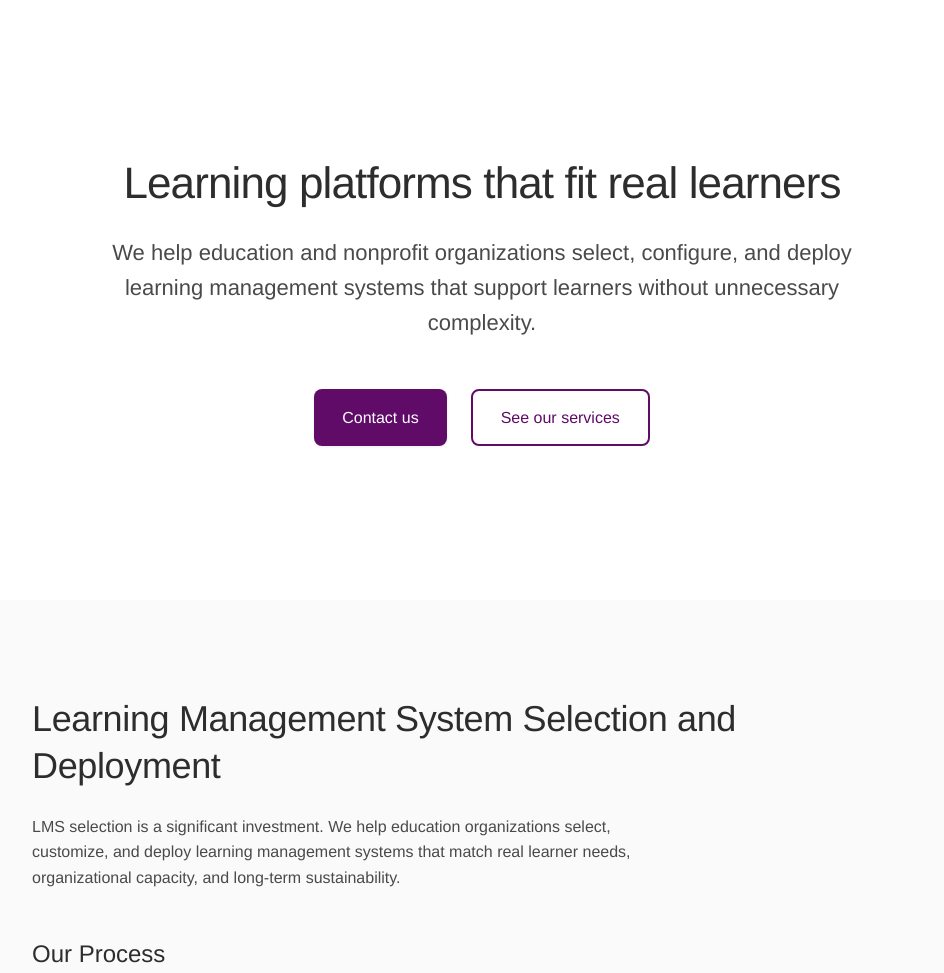
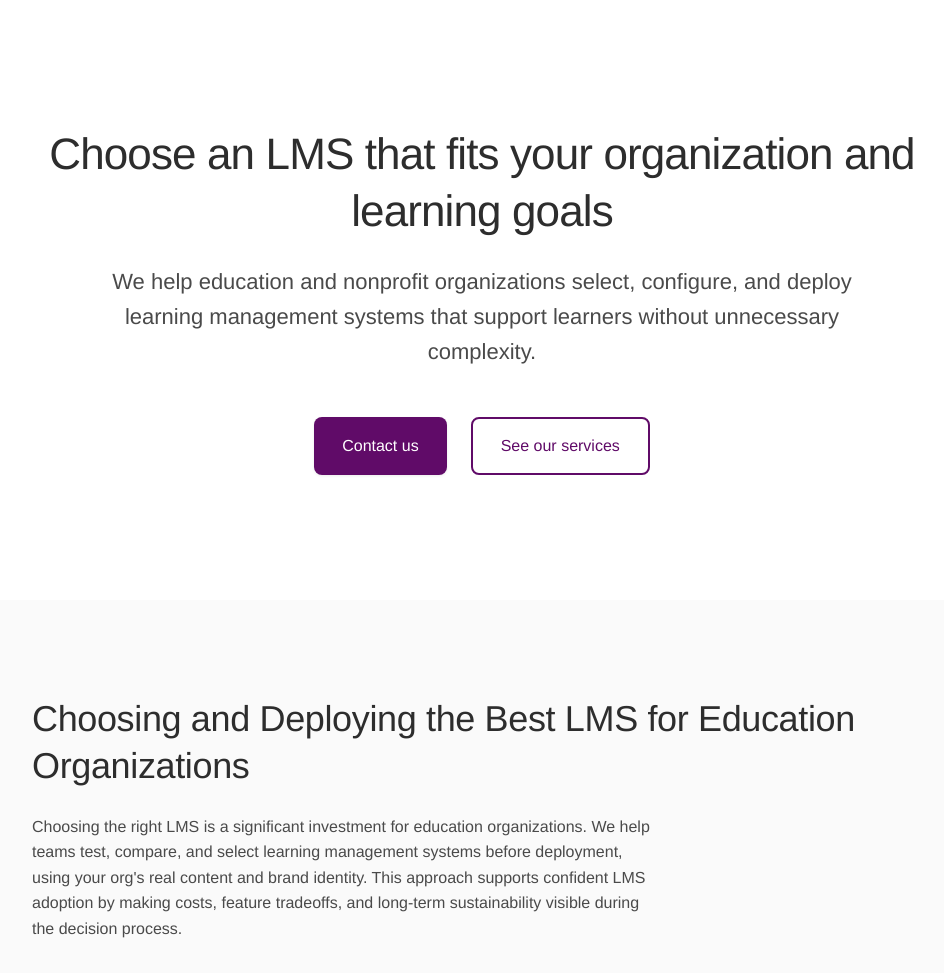
Before and after one commit to IntegralEd/integralplatforms, a website: page src/index.html in a window 1280 px wide. Shown: the part 80-1053 px from the top of the page, without its empty margins (158-1102 px from the left). Drawn offline with Linux system fonts and the light colour scheme.

Commit message:
Update homepage headers and content for clarity

```diff
--- a/src/index.html
+++ b/src/index.html
@@ -82,7 +82,7 @@
   <section class="hero" id="home">
     <div class="container">
       <div class="hero-content">
-        <h1>Learning platforms that fit real learners</h1>
+        <h1>Choose an LMS that fits your organization and learning goals</h1>
         <p class="hero-subtitle">
           We help education and nonprofit organizations select, configure, and deploy learning management systems that
           support learners without unnecessary complexity.
@@ -100,11 +100,12 @@
   <section class="section section-alt" id="services">
     <div class="container">
       <div class="service-content">
-        <h2>Learning Management System Selection and Deployment</h2>
+        <h2>Choosing and Deploying the Best LMS for Education Organizations</h2>
         <p>
-          LMS selection is a significant investment. We help education organizations select, customize, and deploy
-          learning management systems that match real learner needs, organizational capacity, and long-term
-          sustainability.
+          Choosing the right LMS is a significant investment for education organizations. We help teams test, compare,
+          and select learning management systems before deployment, using your org's real content and brand identity.
+          This approach supports confident LMS adoption by making costs, feature tradeoffs, and long-term sustainability
+          visible during the decision process.
         </p>
 
         <h3 style="margin-top: var(--spacing-xl); margin-bottom: var(--spacing-lg);">Our Process</h3>
```
